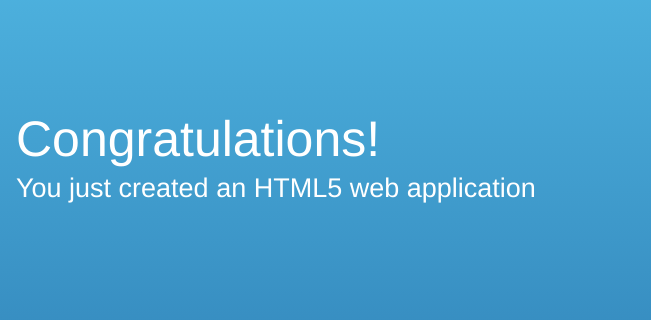
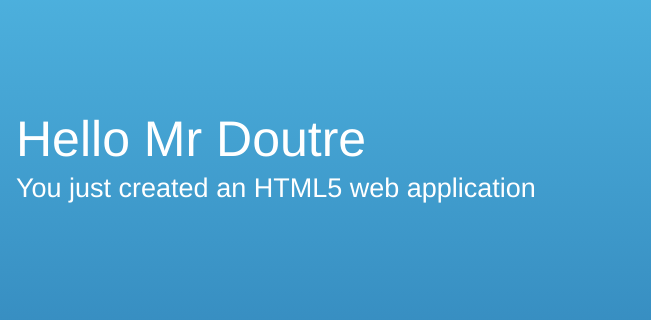
Before and after one commit to guillaumedou/Hello--world, a plain HTML site: page webpage/index.html in a window 1280 px wide. Shown: the part 171-491 px from the top of the page, 629-1280 px from the left. Drawn offline with Linux system fonts and the light colour scheme.

Commit message:
Update index.html

```diff
--- a/webpage/index.html
+++ b/webpage/index.html
@@ -58,7 +58,7 @@
         <div class="message">
             <a class="twitter-link" href="http://twitter.com/home/?status=I%20created%20a%20project%20with%20AWS%20CodeStar!%20%23AWS%20%23AWSCodeStar%20https%3A%2F%2Faws.amazon.com%2Fcodestar"><img src="img/tweet.svg" /></a>
             <div class="text">
-                <h1>Congratulations!</h1>
+                <h1>Hello Mr Doutre</h1>
                 <h2>You just created an HTML5 web application</h2>
             </div>
         </div>
```
